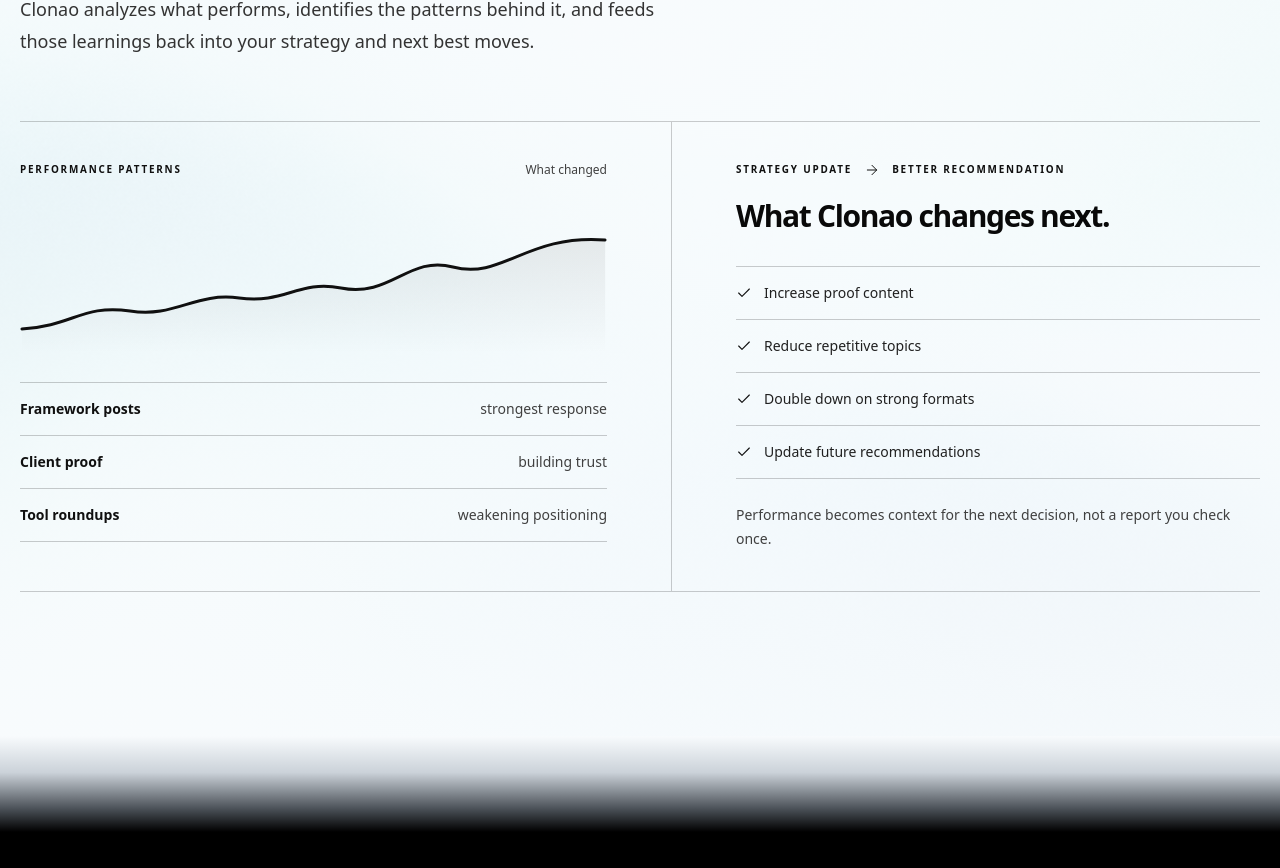
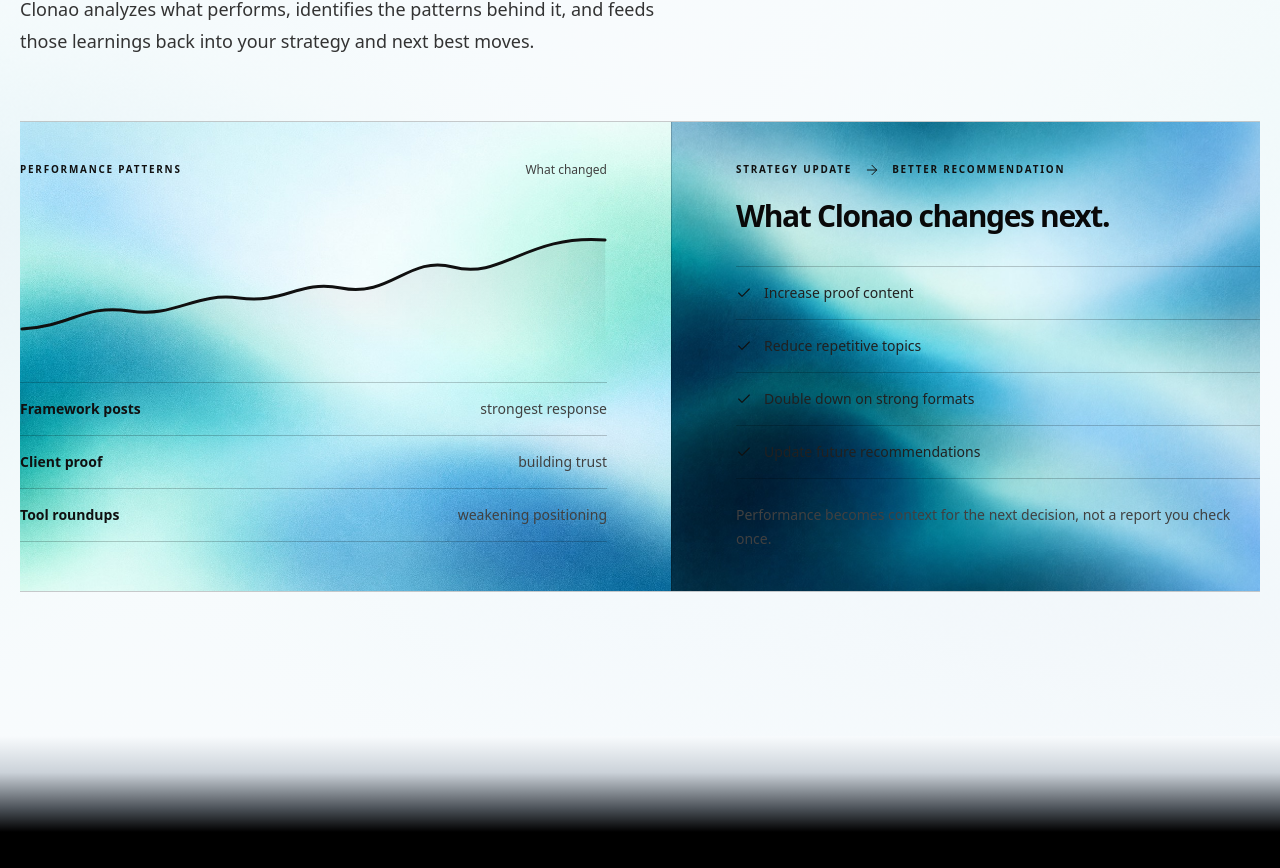
Before and after one commit to veokleo-create07/linkeldn.tool.100k, a Next.js app: page /product in a window 1280 px wide. Shown: the part 2759-3627 px from the top of the page. Built offline with nearby package versions, Linux system fonts and the light colour scheme.

Commit message:
style: split learn section backgrounds

```diff
--- a/src/components/marketing/product-learn.tsx
+++ b/src/components/marketing/product-learn.tsx
@@ -31,7 +31,9 @@
 
         <div className="mt-14 border-y border-black/20 sm:mt-16">
           <div className="grid lg:grid-cols-[minmax(0,1.05fr)_minmax(0,0.95fr)]">
-            <div className="py-8 sm:py-10 lg:pr-16">
+            <div className="relative overflow-hidden bg-[url('/pastel-aqua-gradient.jpg')] bg-cover bg-center py-8 sm:py-10 lg:pr-16">
+              <div className="pointer-events-none absolute inset-0 bg-white/68" aria-hidden="true" />
+              <div className="relative z-10">
                 <div className="flex items-center justify-between gap-6">
                 <p className="text-[0.62rem] font-semibold uppercase tracking-[0.18em] text-[#101010]">Performance patterns</p>
                 <span className="text-xs text-[#404040]">What changed</span>
@@ -59,8 +61,11 @@
                 ))}
                 </div>
               </div>
+            </div>
 
-            <div className="border-t border-black/20 py-8 sm:py-10 lg:border-l lg:border-t-0 lg:pl-16">
+            <div className="relative overflow-hidden border-t border-black/20 bg-[url('/ethereal-aqua-gradient.jpg')] bg-cover bg-center py-8 sm:py-10 lg:border-l lg:border-t-0 lg:pl-16">
+              <div className="pointer-events-none absolute inset-0 bg-white/68" aria-hidden="true" />
+              <div className="relative z-10">
                 <div className="flex items-center gap-3">
                 <p className="text-[0.62rem] font-semibold uppercase tracking-[0.18em] text-[#101010]">Strategy update</p>
                 <ArrowRight className="size-4 text-[#101010]" strokeWidth={1.5} aria-hidden="true" />
@@ -81,6 +86,7 @@
             </div>
           </div>
         </div>
+      </div>
     </section>
   );
 }
```
Lines whose indentation alone changed are shown as unchanged.
